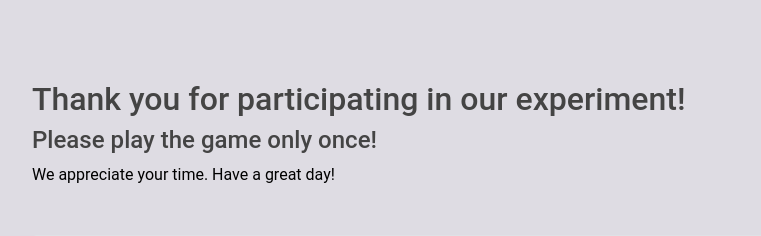
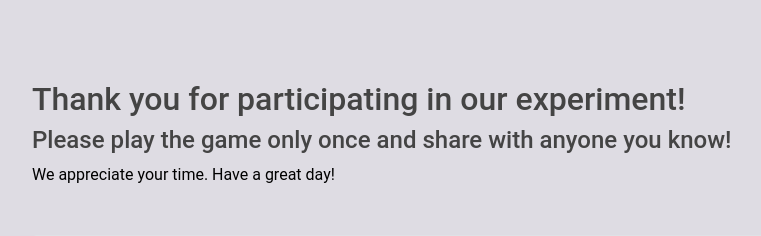
Before and after one commit to JoshMT04/ThePerfectPotStudy, a Flask app: page /goodbye in a window 1280 px wide. Shown: the part 56-292 px from the top of the page, without its empty margins (228-989 px from the left). Run offline with Flask 3, Linux system fonts and the light colour scheme.

Commit message:
Updated goodbye message and Procfile

```diff
--- a/app/templates/goodbye.html
+++ b/app/templates/goodbye.html
@@ -24,7 +24,7 @@ It extends the page structure defined in layout.html and adds additional section
 {% block content %}
     <div style="max-width: 760px; margin: 0 auto;">
         <h2>{{ _('Thank you for participating in our experiment!') }}</h2>
-        <h4>{{ _('Please play the game only once!') }}</h4>
+        <h4>{{ _('Please play the game only once and share with anyone you know!') }}</h4>
         <p>{{ _('We appreciate your time. Have a great day!') }}</p>
         {% if final_vase_image %}
             <h3>{{ _('Your Final Selected Vase:') }}</h3>
```
Also changed, not shown: 3 other files.
